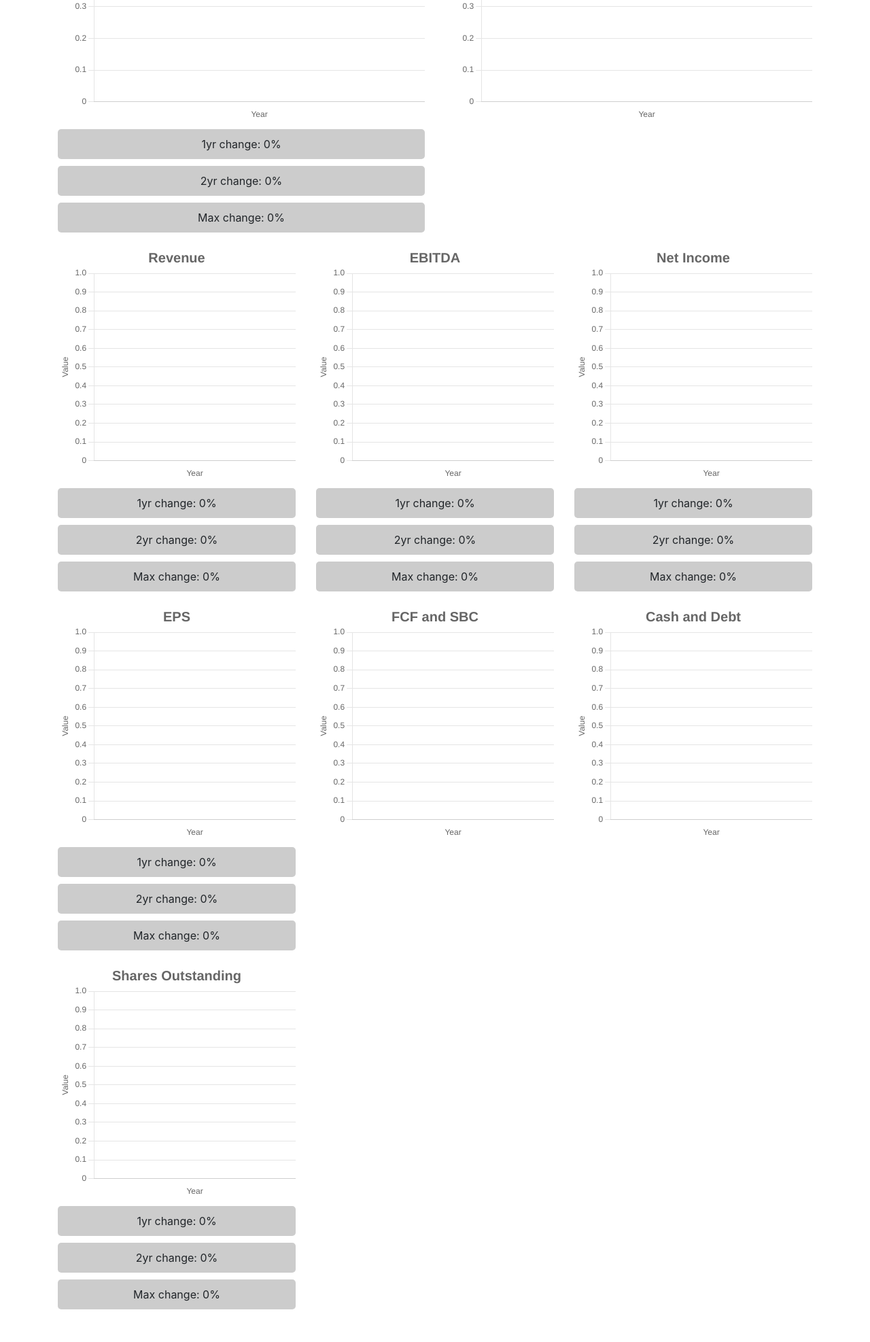
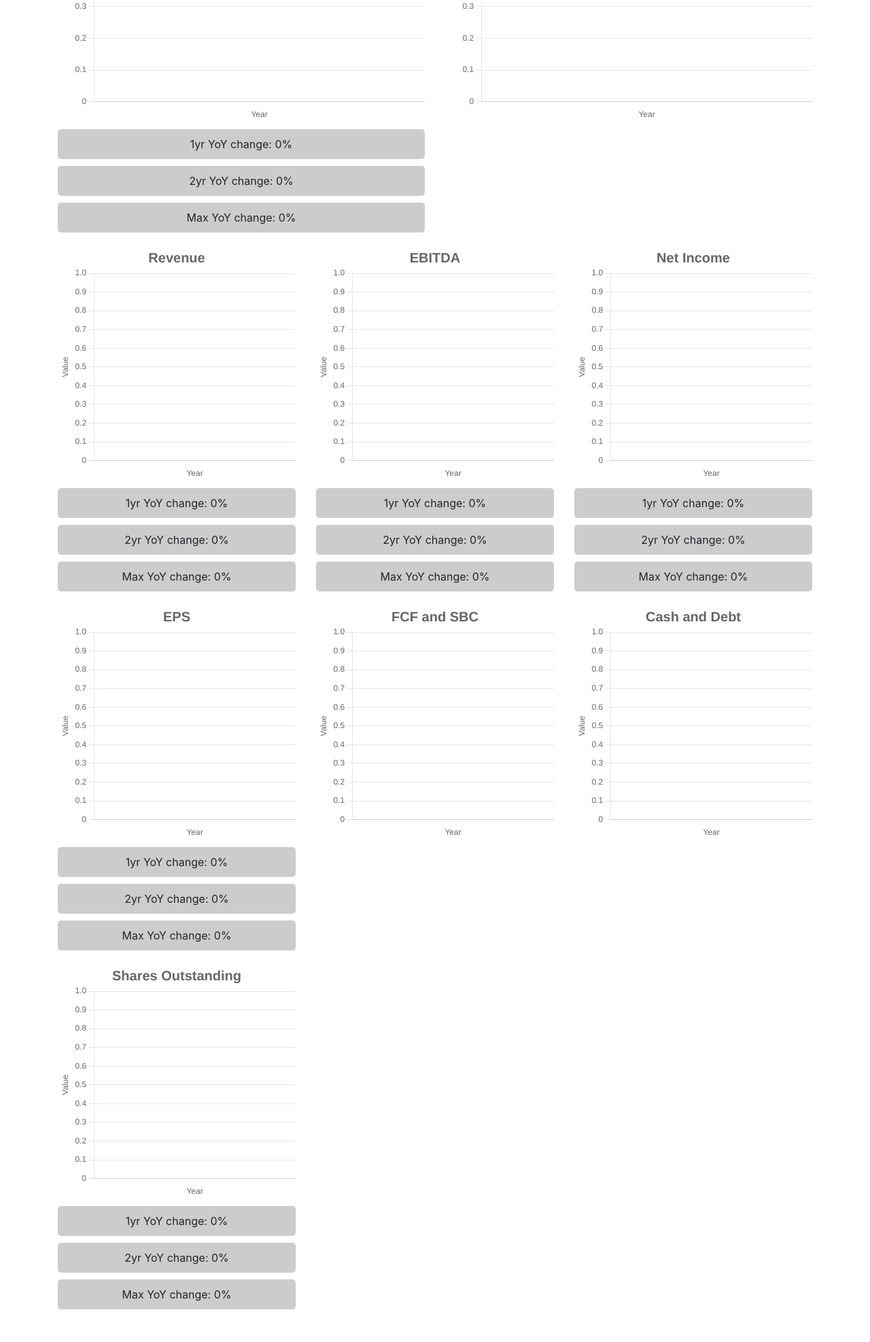
Before and after one commit to JNewman-cell/StockProjects, a Flask app: page / in a window 1280 px wide. Shown: the part 462-2436 px from the top of the page at 68% size. Run offline with Flask 3, Linux system fonts and the light colour scheme; some libraries are stand-ins or nearby versions.

Commit message:
added YoY change for the yearly financials

```diff
--- a/FlaskApp/templates/index.html
+++ b/FlaskApp/templates/index.html
@@ -303,14 +303,13 @@
 	function calculateChange(data, index) {
 		var max = data.length
 
-		var change1yr = ((data[index] - data[index-1]) / data[index-1]) * 100;
-		var change2yr = ((data[index] - data[index-2]) / data[index-2]) * 100;
-		var changemax = ((data[index] - data[index-max+1]) / data[index-max+1]) * 100;
+		var change1yr = ((data[index] / data[index-1])-1) * 100;
+		var change2yr = (Math.pow((data[index] / data[index-2]),1/2) -1) * 100;
+		var changemax = (Math.pow((data[index] / data[index-max+1]), 1/(max-1))-1) * 100;
 
 		// Check for division by zero or negative
 		if (data[index-1] === 0 || data[index-1] < 0 || data[index] < 0) {
 			change1yr = NaN;
-
 		}
 		if (data[index-2] === 0 || data[index-2] < 0 || data[index] < 0){
 			change2yr = NaN;
@@ -607,25 +606,25 @@
 		var changeElementmax = document.getElementById(label + 'Changemax');
 
 		if (data.length == 0){
-			changeElement1yr.innerText = '1yr change: 0%';
-			changeElement2yr.innerText = '2yr change: 0%';
-			changeElementmax.innerText = 'Max change: 0%';
+			changeElement1yr.innerText = '1yr YoY change: 0%';
+			changeElement2yr.innerText = '2yr YoY change: 0%';
+			changeElementmax.innerText = 'Max YoY change: 0%';
 		}
 		else{
 			var change = calculateChange(data, data.length - 1);
 			if (label == "Shares Outstanding") {
-				changeElement1yr.innerText = '1yr change: ' + change['1yr'] + '%';
+				changeElement1yr.innerText = '1yr YoY change: ' + change['1yr'] + '%';
 				changeElement1yr.style.backgroundColor = change['1yr'] > 0 ? '#ff9999' : (change['1yr'] < 0 ? '#b2d8b2' : '#CCCCCC'); // Color the background based on the change
-				changeElement2yr.innerText = '2yr change: ' + change['2yr'] + '%';
+				changeElement2yr.innerText = '2yr YoY change: ' + change['2yr'] + '%';
 				changeElement2yr.style.backgroundColor = change['2yr'] > 0 ? '#ff9999' : (change['2yr'] < 0 ? '#b2d8b2' : '#CCCCCC');
-				changeElementmax.innerText = 'Max change: ' + change['max'] + '%';
+				changeElementmax.innerText = 'Max YoY change: ' + change['max'] + '%';
 				changeElementmax.style.backgroundColor = change['max'] > 0 ? '#ff9999' : (change['max'] < 0 ? '#b2d8b2' : '#CCCCCC');
 			} else {
-				changeElement1yr.innerText = '1yr change: ' + change['1yr'] + '%';
+				changeElement1yr.innerText = '1yr YoY change: ' + change['1yr'] + '%';
 				changeElement1yr.style.backgroundColor = change['1yr'] > 0 ? '#b2d8b2' : (change['1yr'] < 0 ? '#ff9999' : '#CCCCCC');
-				changeElement2yr.innerText = '2yr change: ' + change['2yr'] + '%';
+				changeElement2yr.innerText = '2yr YoY change: ' + change['2yr'] + '%';
 				changeElement2yr.style.backgroundColor = change['2yr'] > 0 ? '#b2d8b2' : (change['2yr'] < 0 ? '#ff9999' : '#CCCCCC');
-				changeElementmax.innerText = 'Max change: ' + change['max'] + '%';
+				changeElementmax.innerText = 'Max YoY change: ' + change['max'] + '%';
 				changeElementmax.style.backgroundColor = change['max'] > 0 ? '#b2d8b2' : (change['max'] < 0 ? '#ff9999' : '#CCCCCC');
 			}
 		}
```
Also changed, not shown: 1 other file.
